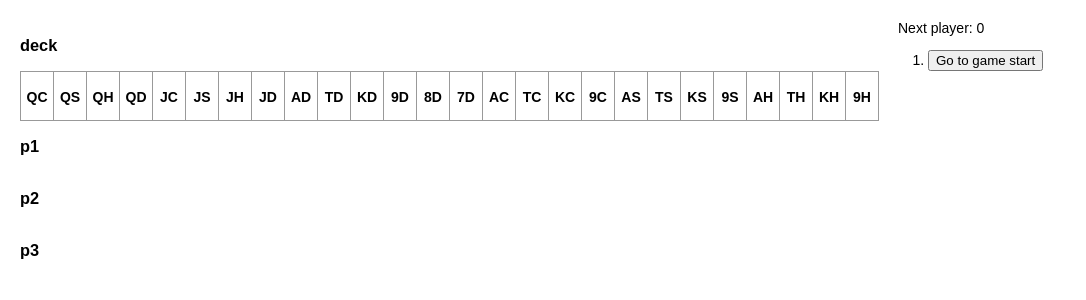
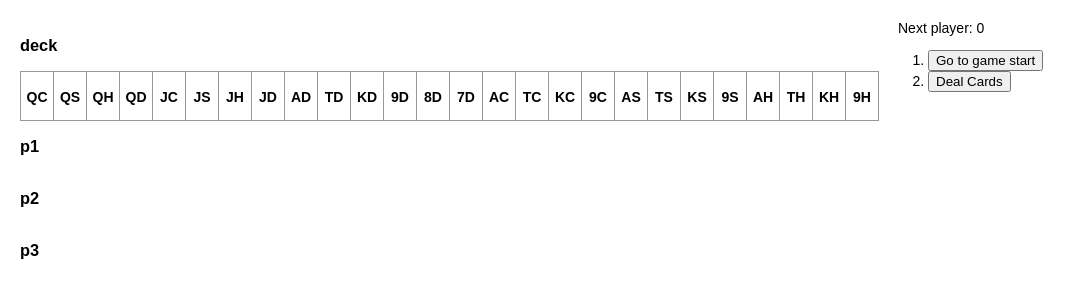
Before and after one commit to nickhart/turbo-game, a Next.js app in the folder apps/web/: page / in a window 1280 px wide. Shown: the top 300 px of the page, without its empty margins (0-1086 px from the left). Built offline with nearby package versions, Linux system fonts and the light colour scheme.

Commit message:
dealt cards -- need cleanup

```diff
--- a/apps/web/src/game.tsx
+++ b/apps/web/src/game.tsx
@@ -1,9 +1,7 @@
 import React, { ReactNode } from 'react';
-import { Card } from './card'
-import { Board } from './board'
-import { deduceState, extractHands, ZoliteProvider, calculateWinner } from './zolite'
-
-
+import { Card } from './card';
+import { Board } from './board';
+import { deduceState, dealCards, ZoliteProvider, calculateWinner, extractHands } from './zolite';
 
 interface GameState {
   cards: Array<number>;
@@ -52,11 +50,24 @@ class Game extends React.Component<GameProps, any> {
       });
     }
 
-    dealCards() {
-      // TODO: helper function
+    beginGame() {
+      console.log('beginGame');
       const history = this.state.history.slice(0, this.state.stepNumber + 1);
       const current = history[history.length - 1];
-      const hands = extractHands(current.cards);
+
+      const cards = dealCards();
+      console.log(`cards: ${cards}`);
+      const state = deduceState(cards);
+      console.log(`state: ${state}`);
+
+      this.setState({
+        history: history.concat([{
+            cards: cards,
+          }]),
+          stepNumber: history.length,
+          // currentPlayer: 0, // parameterize this
+      });
+
     }
 
     jumpTo(step: number) {
@@ -67,9 +78,23 @@ class Game extends React.Component<GameProps, any> {
     }
 
     render() {
+      console.log('render BEGIN');
       const history = this.state.history;
       const current = history[this.state.stepNumber];
       const winner = calculateWinner(current.cards);
+
+      let actions
+      if (this.state.stepNumber === 0) {
+          const desc = 'Deal Cards'
+          actions = [(
+            <li key={desc}>
+              <button onClick={() => this.beginGame()}>{desc}</button>
+            </li>
+          )]
+      }
+      else {
+        actions = ''
+      }
 
       const moves = history.map((step: any, move: React.Key) => {
           const desc = move ?
@@ -88,6 +113,7 @@ class Game extends React.Component<GameProps, any> {
       } else {
         status = `Next player: ${this.state.currentPlayer}`;
       }
+      console.log('render END');
 
       return (
         <ZoliteProvider>
@@ -100,7 +126,7 @@ class Game extends React.Component<GameProps, any> {
             </div>
             <div className="game-info">
               <div>{status}</div>
-              <ol>{moves}</ol>
+              <ol>{moves} {actions}</ol>
             </div>
           </div>
         </ZoliteProvider>
--- /dev/null
+++ b/apps/web/src/shuffle.tsx
@@ -0,0 +1,17 @@
+export function shuffle<T>(array: T[]): T[] {
+    let currentIndex = array.length,  randomIndex;
+
+    // While there remain elements to shuffle.
+    while (currentIndex != 0) {
+
+      // Pick a remaining element.
+      randomIndex = Math.floor(Math.random() * currentIndex);
+      currentIndex--;
+
+      // And swap it with the current element.
+      [array[currentIndex], array[randomIndex]] = [
+        array[randomIndex], array[currentIndex]];
+    }
+
+    return array;
+};
--- a/apps/web/src/zolite.tsx
+++ b/apps/web/src/zolite.tsx
@@ -1,5 +1,6 @@
 import React, { ReactNode } from 'react';
 import { Card } from './card'
+import { shuffle } from './shuffle';
 
 export type ZoliteContextType = {
 
@@ -26,10 +27,10 @@ const useZolite = () => React.useContext(ZoliteContext);
 
 export {ZoliteProvider, useZolite};
 
-const numCards = 26;
-const numPlayers = 3;
-const numRounds = 8;
-const numZoleCards = 2;
+export const numCards = 26;
+export const numPlayers = 3;
+export const numRounds = 8;
+export const numZoleCards = 2;
 
 export const handNames = [
   'deck',
@@ -58,7 +59,7 @@ const claimedSmallOnes = 10;
 
 
 
-export const gameDeck: Array<Card> = [
+const gameDeck: Array<Card> = [
   { index: 0, suit: 0, rank: 0, points: 3, name: 'QC'},
   { index: 1, suit: 0, rank: 1, points: 3, name: 'QS'},
   { index: 2, suit: 0, rank: 2, points: 3, name: 'QH'},
@@ -92,18 +93,47 @@ export const gameDeck: Array<Card> = [
 
 export function calculateWinner(cards: Array<number>) {
     return null;
-  }
+}
 
 export function extractHands(cards: Array<number>): Array<Array<Card>> {
     let hands: Card[][] = [[], [], [], []];
 
+    console.log(`extractHands: cards = ${cards}...`);
     cards.forEach((item: number, index: number) => {
       const hand: Array<Card> = hands[item];
-      hand.push(gameDeck[index]);
+      console.log(`index: ${index}`);
+      const card = gameDeck[index];
+      hand.push(card);
     });
 
     return hands;
+}
+
+export function dealCards(): Array<number> {
+  const newCards = Array.from(Array(numCards).keys());
+  console.log(`cards: ${newCards}`);
+  const shuffled = shuffle(newCards);
+  console.log(`shuffled: ${shuffled}`);
+
+  let cards = Array.from(Array(numCards).keys());
+
+  let index = 0;
+  for (let round = 0; round != numRounds; ++round) {
+    for (let player = 0; player != numPlayers; ++player) {
+      console.log(`player: ${player} round: ${round} index: ${index} shuffled: ${shuffled[index]}`);
+      cards[shuffled[index]] = player + 1;
+      index++;
+    }
   }
+  console.log(`remaining index: ${index} shuffled: ${shuffled[index]}`);
+  cards[shuffled[index]] = 0;
+  index++;
+  console.log(`remaining index: ${index} shuffled: ${shuffled[index]}`);
+  cards[shuffled[index]] = 0;
+
+  console.log(`dealt cards: ${cards}`);
+  return cards;
+}
 
 export function deduceState(cards: Array<number>) {
     console.log('deduceState...');
```
